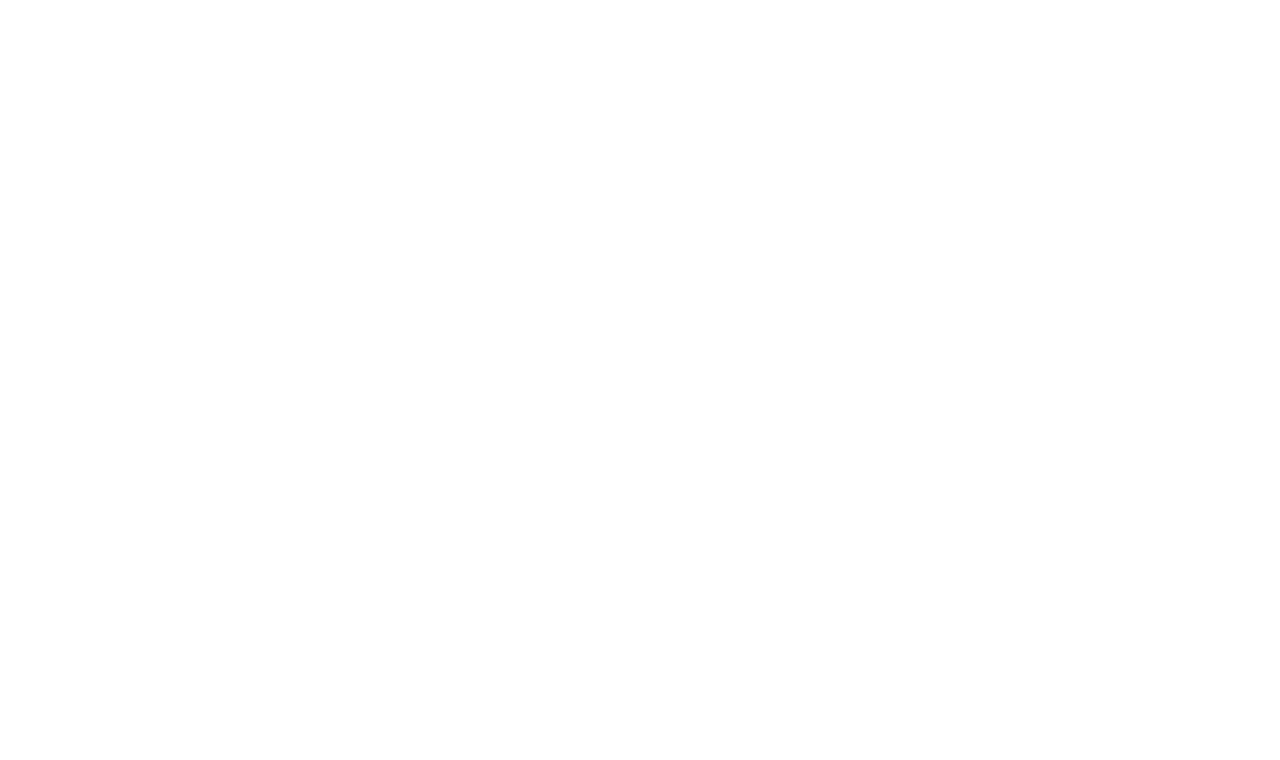
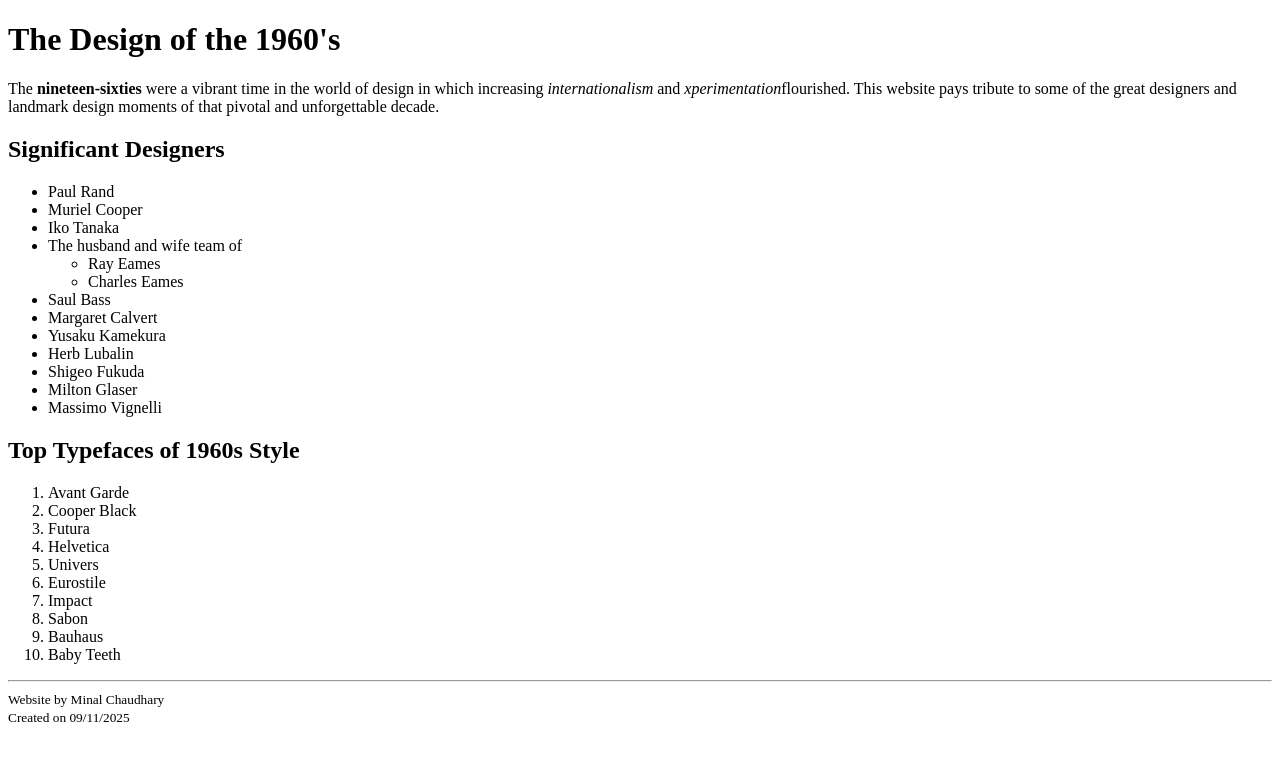
Before and after one commit to minalchaudhary3/-minalchaudhary3.github.io, a plain HTML site: page challenge.html in a window 1280 px wide. Drawn offline with Linux system fonts and the light colour scheme.

Commit message:
week 2 assignment

```diff
--- a/challenge.html
+++ b/challenge.html
@@ -1 +1,64 @@
 <!DOCTYPE html>
+<html lang="en-us">
+<head>
+    <meta charset="utf-8">
+<meta name="viewport" content="width=device-width, initial-scale=1.0">
+<title>The Design of the 1960's </title>
+</head>
+
+<body>
+    <h1> The Design of the 1960's</h1>
+    <p>The <strong>nineteen-sixties</strong> were a vibrant time in the world of design in
+which increasing <em> internationalism</em> and <em>xperimentation</em>flourished.
+This website pays tribute to some of the great designers and landmark design moments of that pivotal and unforgettable decade.</p>
+
+<h2>Significant Designers</h2>
+
+<ul>
+    <li> Paul Rand</li>
+    <li> Muriel Cooper</li>
+    <li>Iko Tanaka</li>
+    <li>The husband and wife team of</li>
+        <ul>
+            <li>Ray Eames</li>
+            <li>Charles Eames</li>
+        </ul>
+    <li>Saul Bass</li>
+    <li>Margaret Calvert</li>
+    <li>Yusaku Kamekura</li>
+    <li>Herb Lubalin</li>
+    <li>Shigeo Fukuda</li>
+    <li>Milton Glaser</li>
+    <li>Massimo Vignelli</li>
+
+</ul>
+
+<h2>Top Typefaces of 1960s Style</h2>
+
+<ol>
+    <li>Avant Garde</li>
+    <li>Cooper Black</li>
+    <li>Futura</li>
+    <li>Helvetica</li>
+    <li>Univers</li>
+    <li>Eurostile</li>
+    <li>Impact</li>
+    <li>Sabon</li>
+    <li>Bauhaus</li>
+    <li>Baby Teeth</li>
+</ol>
+
+<hr>
+
+<small>
+    Website by Minal Chaudhary <br>
+    Created on 09/11/2025
+
+</small>
+
+
+
+
+
+</body>
+</html>
```
